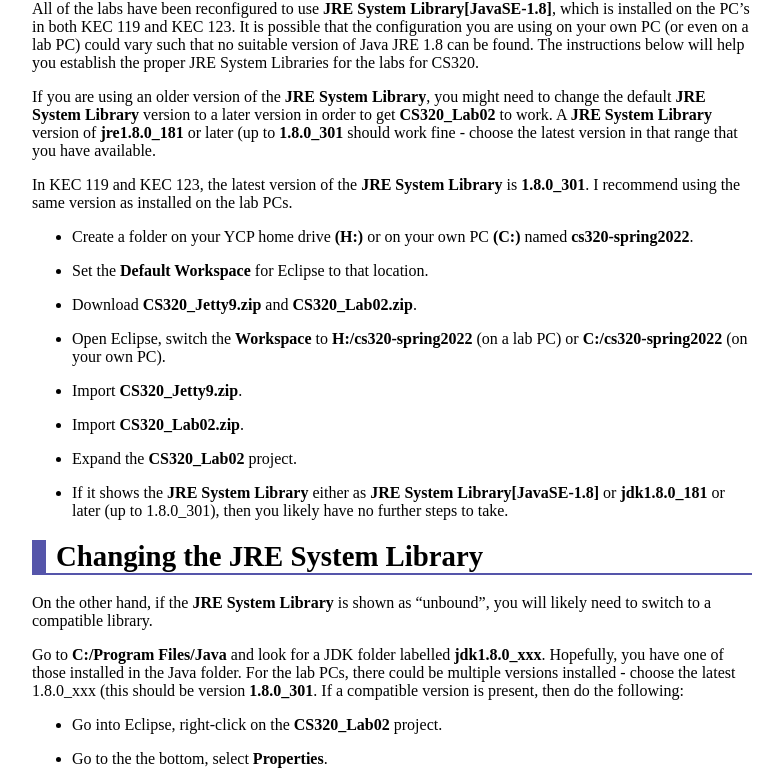
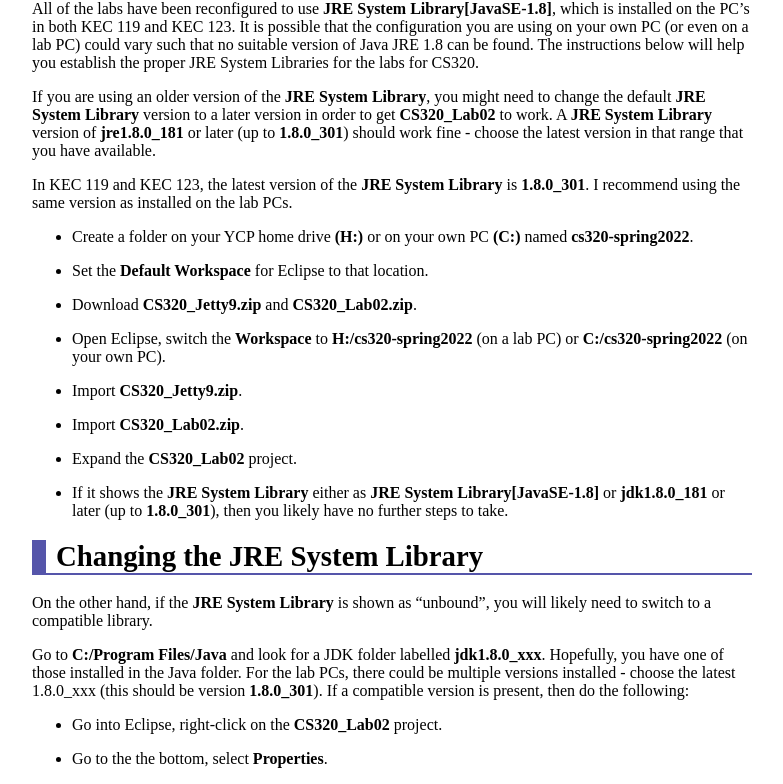
Before and after one commit to ycpcs/cs320-spring2022, a Jekyll site: the page built from labs/lab02_notes.md, in a window 1280 px wide. Shown: the part 187-971 px from the top of the page, without its empty margins (248-1031 px from the left). Built offline with Jekyll 4.4.1, drawn with Linux system fonts in a browser that asks for light colours.

Commit message:
edits to instructions

```diff
--- a/labs/lab02_notes.md
+++ b/labs/lab02_notes.md
@@ -10,7 +10,7 @@ These instructions are for **Eclipse 2020-06** (which is installed on the PCs in
 
 All of the labs have been reconfigured to use **JRE System Library[JavaSE-1.8]**, which is installed on the PC's in both KEC 119 and KEC 123.  It is possible that the configuration you are using on your own PC (or even on a lab PC) could vary such that no suitable version of Java JRE 1.8 can be found.  The instructions below will help you establish the proper JRE System Libraries for the labs for CS320.
 
-If you are using an older version of the **JRE System Library**, you might need to change the default **JRE System Library** version to a later version in order to get **CS320\_Lab02** to work.  A **JRE System Library** version of **jre1.8.0\_181** or later (up to **1.8.0\_301** should work fine - choose the latest version in that range that you have available.
+If you are using an older version of the **JRE System Library**, you might need to change the default **JRE System Library** version to a later version in order to get **CS320\_Lab02** to work.  A **JRE System Library** version of **jre1.8.0\_181** or later (up to **1.8.0\_301**) should work fine - choose the latest version in that range that you have available.
 
 In KEC 119 and KEC 123, the latest version of the **JRE System Library** is **1.8.0\_301**.  I recommend using the same version as installed on the lab PCs.
 
@@ -28,14 +28,14 @@ In KEC 119 and KEC 123, the latest version of the **JRE System Library** is **1.
 
 * Expand the **CS320_Lab02** project.
 
-* If it shows the **JRE System Library** either as **JRE System Library[JavaSE-1.8]** or **jdk1.8.0\_181** or later (up to 1.8.0\_301), then you likely have no further steps to take.
+* If it shows the **JRE System Library** either as **JRE System Library[JavaSE-1.8]** or **jdk1.8.0\_181** or later (up to **1.8.0\_301**), then you likely have no further steps to take.
 
 Changing the JRE System Library
 =========
 
 On the other hand, if the **JRE System Library** is shown as "unbound", you will likely need to switch to a compatible library.
 
-Go to **C:/Program Files/Java** and look for a JDK folder labelled **jdk1.8.0\_xxx**.  Hopefully, you have one of those installed in the Java folder.  For the lab PCs, there could be multiple versions installed - choose the latest 1.8.0\_xxx  (this should be version **1.8.0\_301**.  If a compatible version is present, then do the following:
+Go to **C:/Program Files/Java** and look for a JDK folder labelled **jdk1.8.0\_xxx**.  Hopefully, you have one of those installed in the Java folder.  For the lab PCs, there could be multiple versions installed - choose the latest 1.8.0\_xxx  (this should be version **1.8.0\_301**).  If a compatible version is present, then do the following:
 
 * Go into Eclipse, right-click on the **CS320\_Lab02** project.
 
```
Also changed, not shown: 1 other file.
